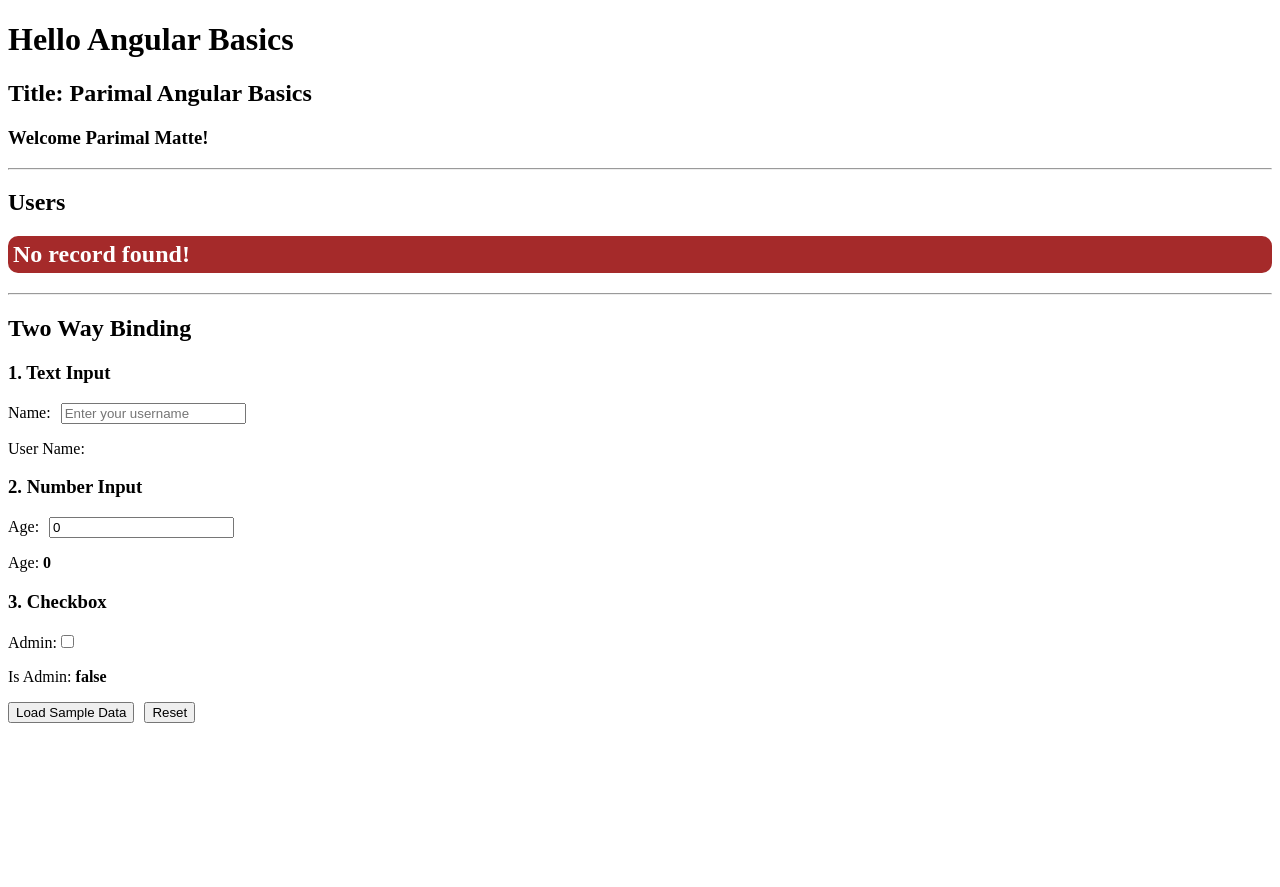
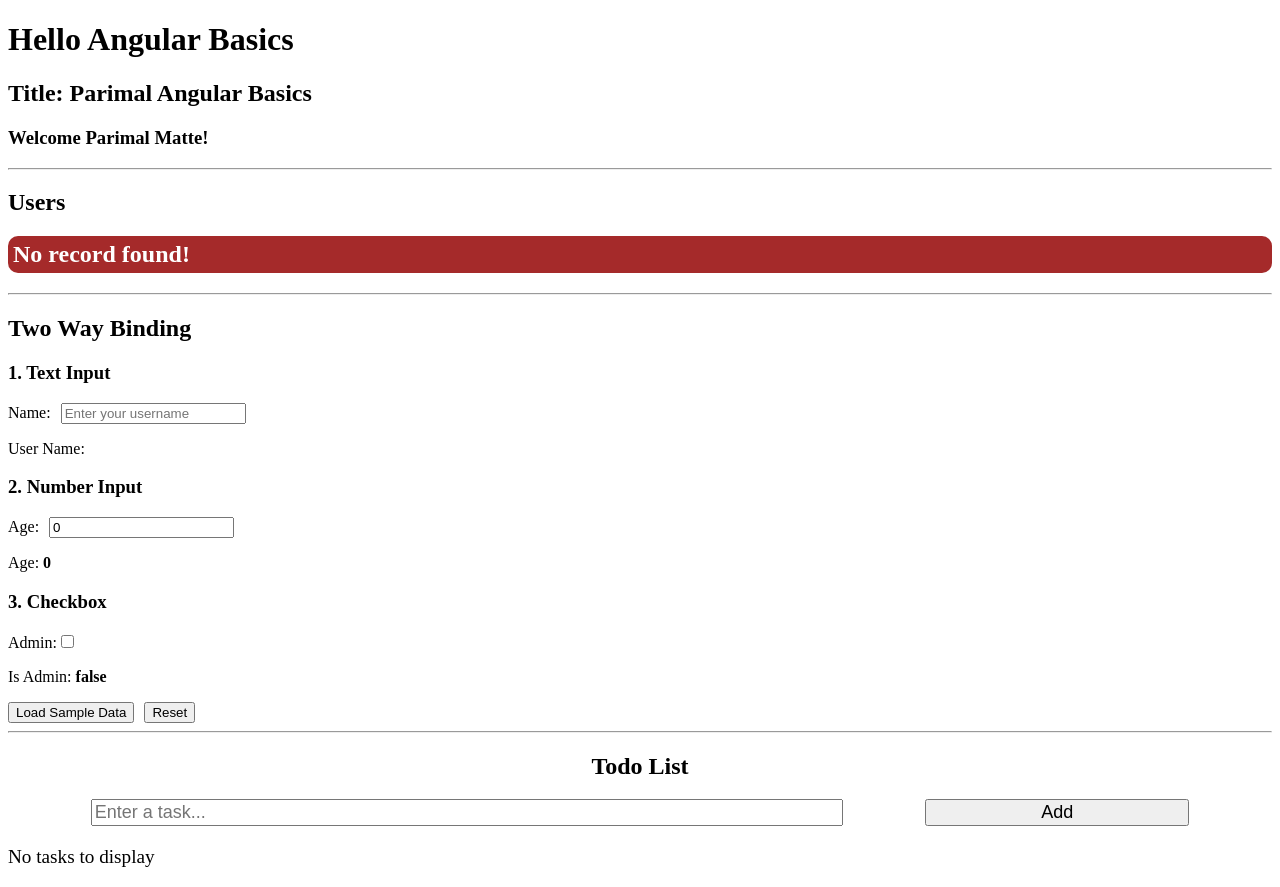
Before and after one commit to PmCoder26/angular-basics, an Angular app: page / in a window 1280 px wide. Before the commit the page ends 800 px from the top, so only its background shows below. Built offline with nearby package versions, Linux system fonts and the light colour scheme.

Commit message:
feat(todos): implement todo list and learn two-way binding

```diff
--- a/src/app/app.css
+++ b/src/app/app.css
@@ -0,0 +1,61 @@
+#addSection {
+    display: flex;
+    flex-direction: row;
+    align-items:end;
+    justify-content: space-evenly;
+}
+
+#addSection input {
+    flex: 0.6;
+    font-size: large;
+}
+
+#addSection button {
+    flex: 0.2;
+    font-size: large;
+}
+
+#todo-item {
+    display: flex;
+    flex-direction: row;
+    justify-content: center;
+    margin-top: 10px;
+    font-size: larger;
+    background-color: #a5d5ec;
+}
+
+#todo-index {
+    flex: 0.05;
+    width: 35px;
+    font-weight: bold;
+    text-align: center;
+}
+
+#separator {
+    flex: 0.05;
+    color: gray;
+    font-weight: bold;
+    font-size: x-large;
+}
+
+#todo-title {
+    flex: 0.8;
+    margin-left: 10px;
+}
+
+#todo-status {
+    display: flex;
+    flex: 0.15;
+    flex-direction: row;
+    align-items: center;
+    justify-content: center;
+    gap: 5px;
+}
+
+#todo-delete {
+    flex: 0.095;
+    font-size: large;
+    background-color: transparent;
+    border-color: rgb(194, 247, 244);
+    border-radius: 11px;
+}
--- a/src/app/app.html
+++ b/src/app/app.html
@@ -124,3 +124,42 @@
   </div>
 
 </div>
+
+<hr>
+
+<!-- Todo List. -->
+<div>
+
+  <h2 style="text-align: center;">Todo List</h2>
+
+  <div id="addSection">
+    <input
+      [(ngModel)] = "taskString"
+      type="text" name="task"
+      placeholder="Enter a task..."
+      (input) = "clearWarning()"
+    >
+    <button (click) = "addTask()" >Add</button>
+  </div>
+
+  @for(todo of todos; track todo.id) {
+    <div id="todo-item">
+      <span id="todo-index">{{todo.id + 1}}</span>
+      <span id="separator">|</span>
+      <span id="todo-title">{{todo.title}}</span>
+      <div id="todo-status">
+        <span style="font-size: large;">Completed</span>
+        <input type="checkbox" [(ngModel)]="todo.completed" id="todo-check">
+      </div>
+      <button (click) = "deleteTask(todo.id)" id="todo-delete">Delete</button>
+    </div>
+  }
+  @empty() {
+    <p style="font-size:larger;">No tasks to display</p>
+  }
+
+  @if(warningMessge) {
+    <p style="font-size: larger;">{{warningMessge}}</p>
+  }
+
+</div>
--- a/src/app/app.ts
+++ b/src/app/app.ts
@@ -1,6 +1,7 @@
 import { Component, signal } from '@angular/core';
 import { RouterOutlet } from '@angular/router';
 import { FormsModule } from '@angular/forms';
+import { Todo } from './models/todos';
 
 @Component({
   selector: 'app-root',
@@ -32,4 +33,36 @@ export class App {
     this.isAdmin = false;
   }
 
+  // To-Dos List.
+  todos: Todo[] = [];
+  taskString: string = '';
+  warningMessge: string = '';
+
+  addTask() {
+    if(this.taskString == '') {
+      this.warningMessge = 'Task cannot be empty!';
+      return;
+    }
+
+    const id = this.todos.length === 0 ? 0 : this.todos[this.todos.length - 1].id + 1;
+
+    const todo: Todo = {
+      id: id,
+      title: this.taskString,
+      completed: false
+    };
+    this.todos.push(todo);
+
+    this.taskString = '';
+    this.warningMessge = '';
+  }
+
+  deleteTask(id: number) {
+    this.todos = this.todos.filter((todo) => todo.id != id);
+  }
+
+  clearWarning() {
+    this.warningMessge = '';
+  }
+
 }
--- /dev/null
+++ b/src/app/models/todos.ts
@@ -0,0 +1,5 @@
+export interface Todo {
+    id: number;
+    title: string;
+    completed: boolean;
+}
```
